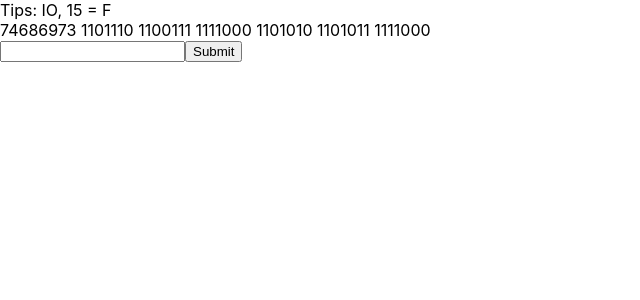
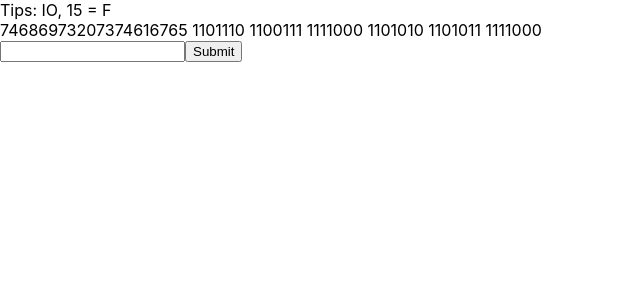
Before and after one commit to 62-26Nonny/Cyber-CTF, a React (Create React App) app: page /combination in a window 1280 px wide. Shown: the top 300 px of the page, without its empty margins (0-640 px from the left). Built offline with nearby package versions, Linux system fonts and the light colour scheme.

Commit message:
FIx sixth

```diff
--- a/src/sixth.js
+++ b/src/sixth.js
@@ -24,7 +24,7 @@ export default function Sixth() {
         <div>
             <span>Tips: IO, 15 = F<span className='off'>, FGHJK -> MNOQR</span></span>
 
-            <div>74686973 1101110 1100111 1111000 1101010 1101011 1111000</div>
+            <div>74686973207374616765 1101110 1100111 1111000 1101010 1101011 1111000</div>
             <input name='answer' type="text" onChange={handleChange} />
             <button onClick={handleSubmit}>Submit</button>
         </div>
```
